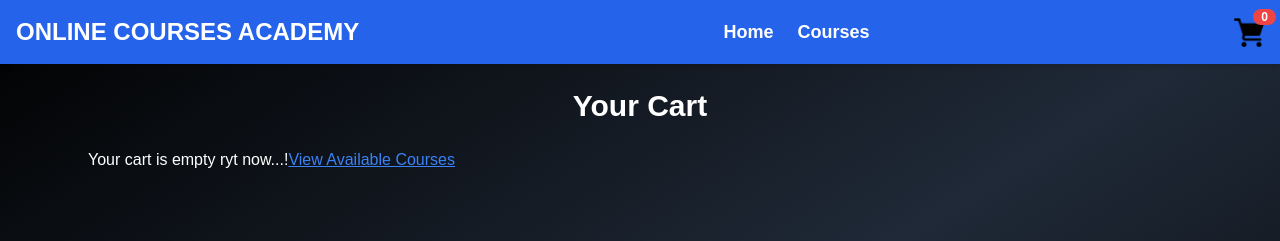
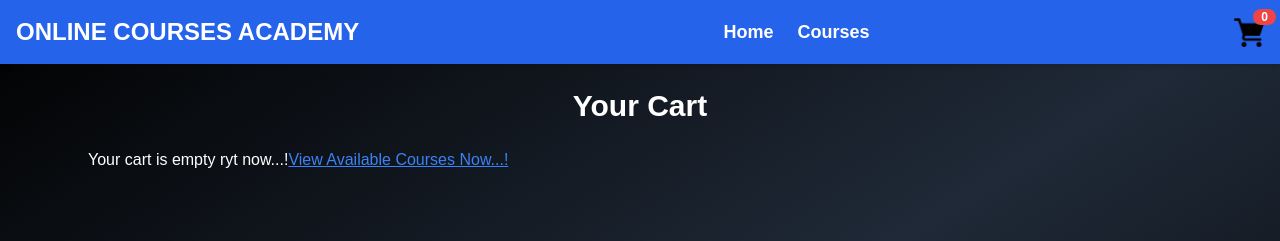
Before and after one commit to Chirukeshyt/OnlineCourseAcademy, a Next.js app: page /cart in a window 1280 px wide. Shown: the top 241 px of the page. Built offline with nearby package versions, Linux system fonts and the light colour scheme.

Commit message:
Update cart.js

```diff
--- a/pages/cart.js
+++ b/pages/cart.js
@@ -34,7 +34,7 @@ const CartPage = () => {
                     <p className="text-white">
                         Your cart is empty ryt now...!
                         <Link href="/scholarships" className="text-blue-500 underline">
-                            View Available Courses
+                            View Available Courses Now...!
                         </Link>
                     </p>
                 ) : (
```
